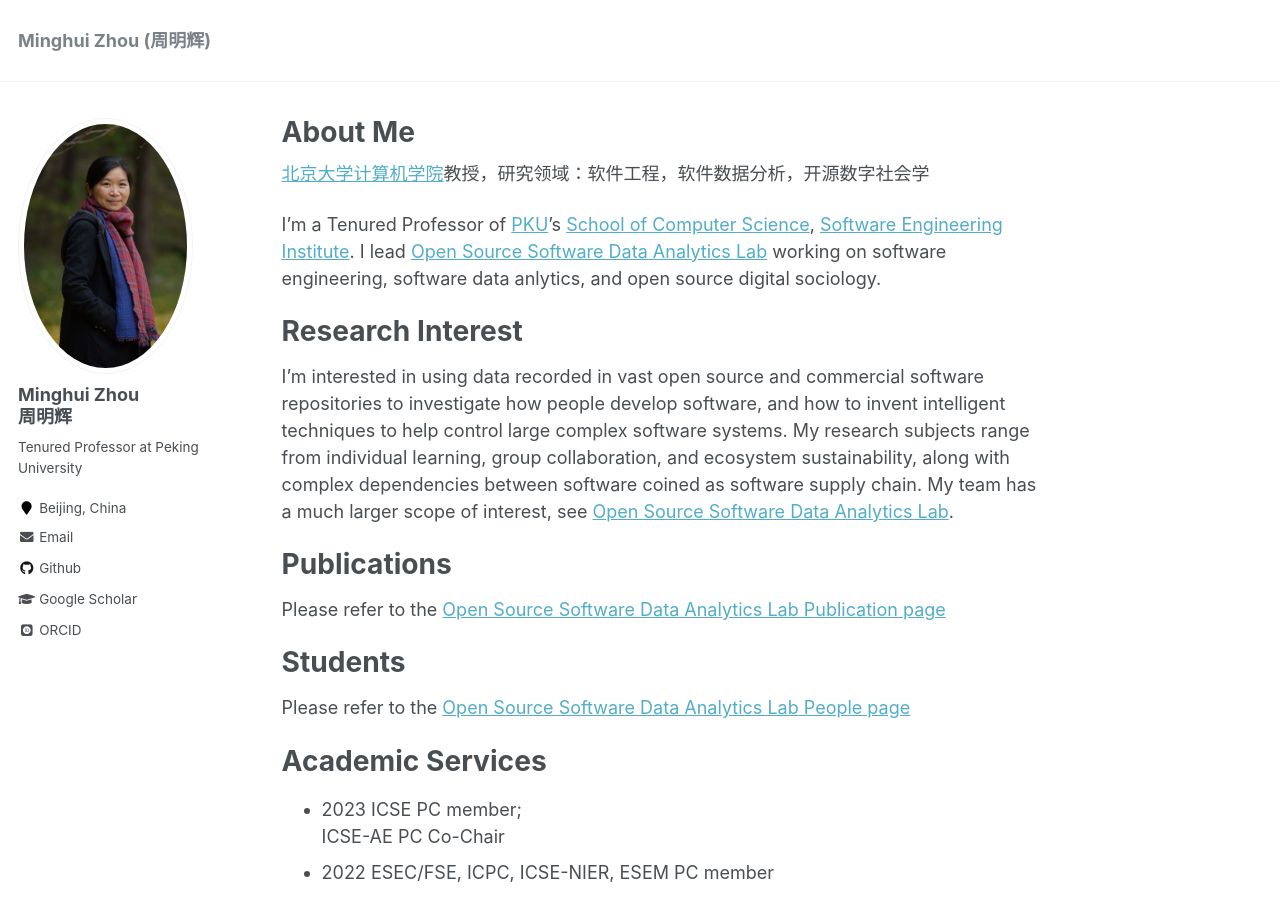
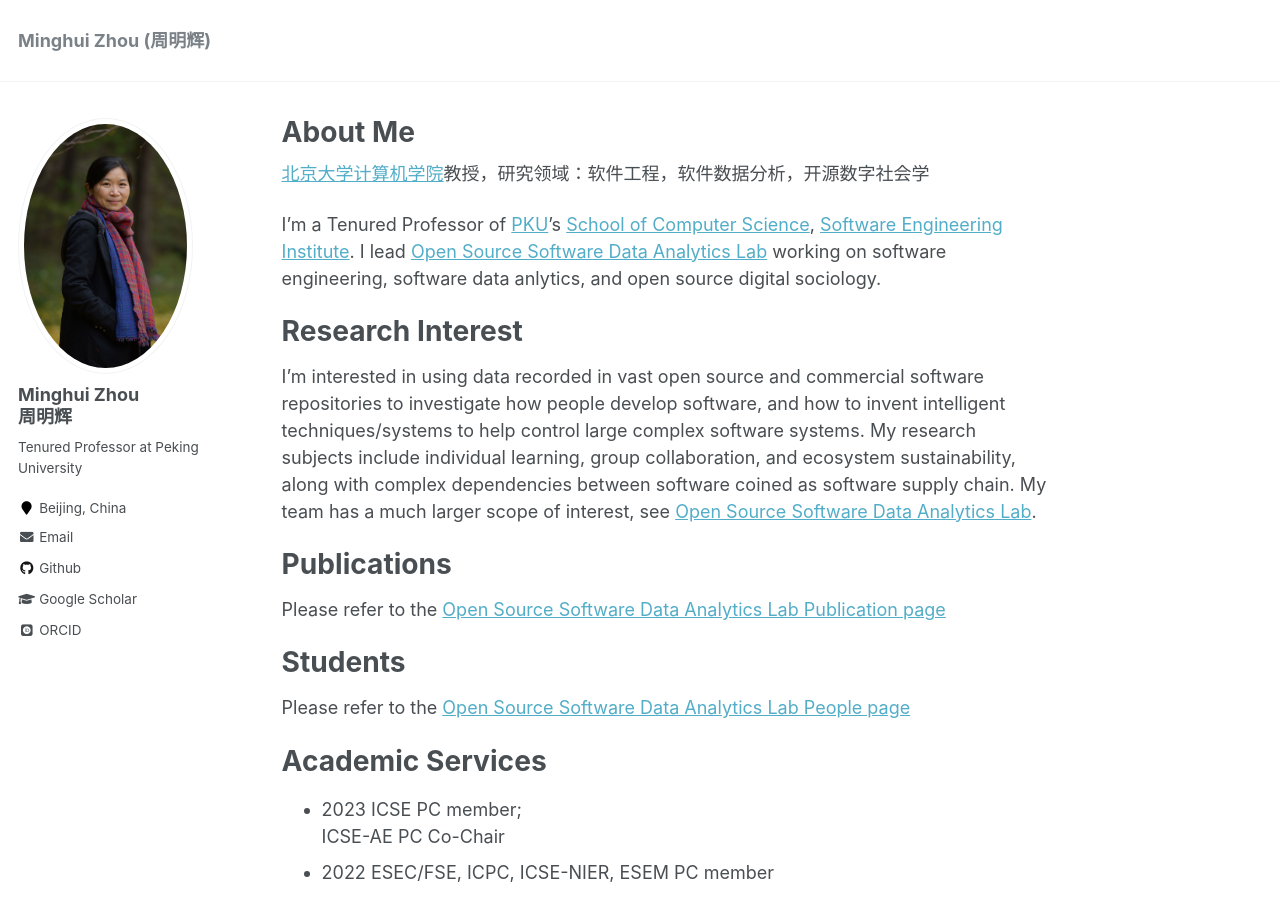
Before and after one commit to minghuizhou/minghuizhou.github.io, a Jekyll site: the page built from _pages/about.md, in a window 1280 px wide and 900 px high. Built offline with Jekyll 4.4.1, drawn with Linux system fonts in a browser that asks for light colours; some web fonts are replaced.

Commit message:
Update about.md

```diff
--- a/_pages/about.md
+++ b/_pages/about.md
@@ -16,8 +16,8 @@
 Research Interest
 ===================
 I'm interested in
-using data recorded in vast open source and commercial software repositories to investigate how people develop software, and how to invent intelligent techniques to help control large complex software systems.
-My research subjects range from individual learning, group collaboration, and ecosystem sustainability, along with complex dependencies between software coined as software supply chain.
+using data recorded in vast open source and commercial software repositories to investigate how people develop software, and how to invent intelligent techniques/systems to help control large complex software systems.
+My research subjects include individual learning, group collaboration, and ecosystem sustainability, along with complex dependencies between software coined as software supply chain.
 My team has a much larger scope of interest, see [Open Source Software Data Analytics Lab](https://osslab-pku.github.io/).
 
 Publications
```
